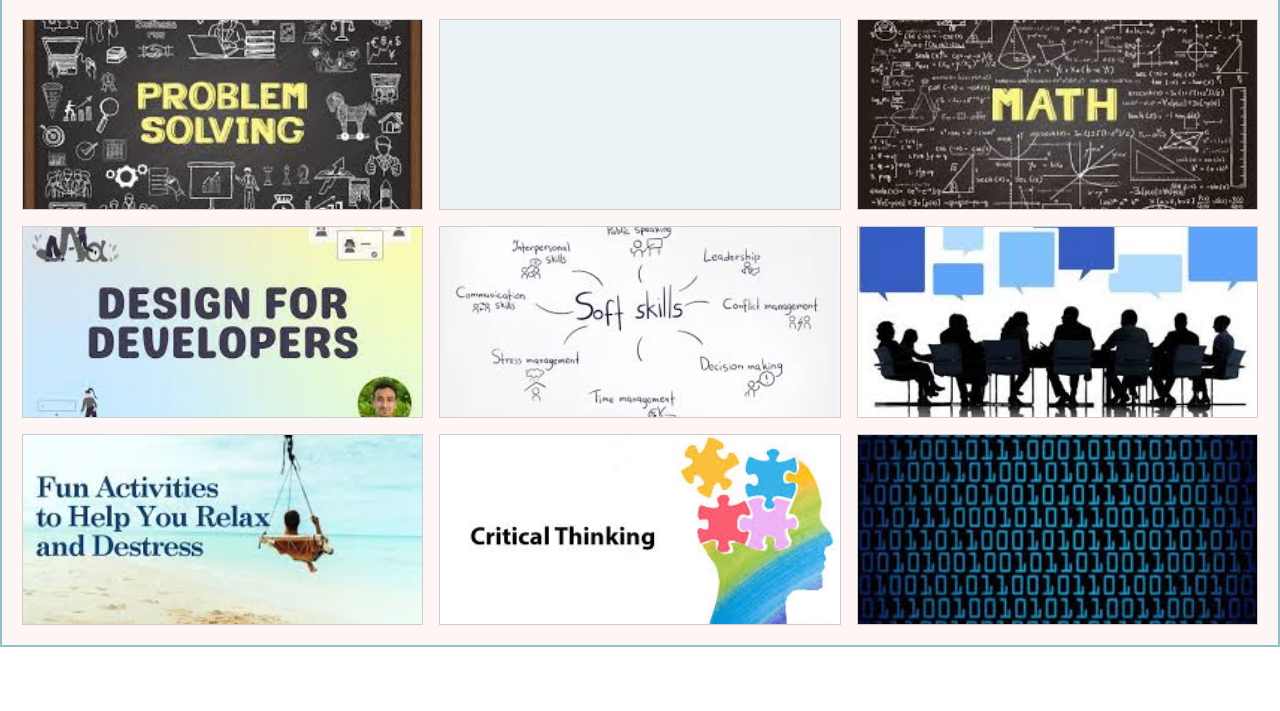
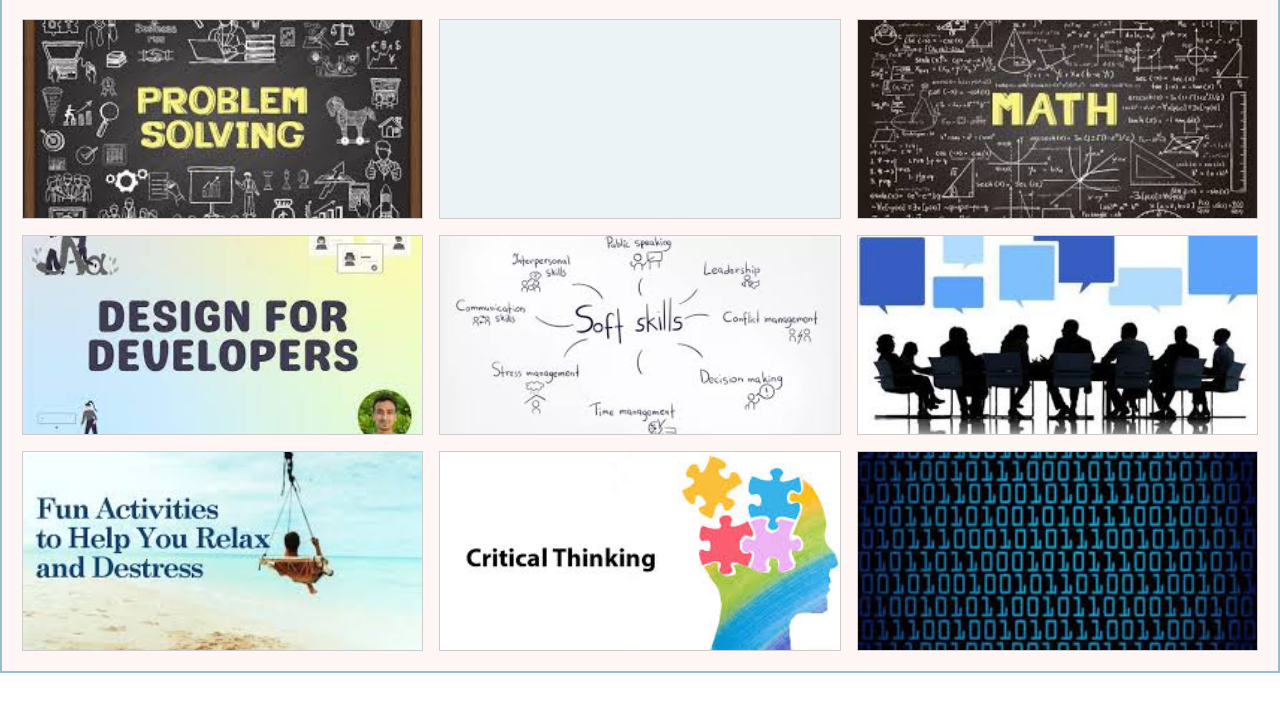
Before and after one commit to sravanr788/grids, a plain HTML site: page index.html in a window 1280 px wide. Shown: the part 43-754 px from the top of the page. Drawn offline with Linux system fonts and the light colour scheme.

Commit message:
Add files via upload

```diff
--- a/style.css
+++ b/style.css
@@ -20,12 +20,13 @@ nav {
 .container {
   display: grid;
   border: 2px solid rgb(146, 193, 200);
-  height: 650px;
+  /* height: 650px; */
   background-color: #FEF5F5;
 
 
   /* grid template */
   grid-template-columns: repeat(3, 1fr);
+  grid-auto-rows: 200px;
 
   /* grid column gap */
   grid-column-gap: 16px;
@@ -39,17 +40,12 @@ nav {
   /* justify-content */
   justify-content: center;
 
-  /* align-items */
-  align-items: start;
-
 }
 
 .box {
   border: 1.5px solid #ccc;
   transition: transform 0.3s;
   object-fit: cover;
-  width: 100%;
-  height: 100%;
   background-size: cover;
   background-repeat: no-repeat;
   background-position: center center;
@@ -62,21 +58,6 @@ nav {
 
 .box>img {
   image-rendering: pixelated;
-}
-
-#b-2 {
-  background-color: chocolate;
-
-  /* ---------justify self ------- */
-  justify-self: start;
-
-  /* ---------align self ------- */
-  align-self: end;
-
-  /* grid-column-start:  */
-  grid-column-start: 3;
-  /* grid column end */
-  grid-column-end: 4;
 }
 
 
@@ -131,17 +112,18 @@ nav {
 
 @media all and (max-width: 768px) {
   .container {
-      grid-template-columns: repeat(2, 1fr);
-      background-color: #bacdb0;
+    grid-template-columns: repeat(2, 1fr);
+    background-color: #bacdb0;
   }
 }
 
 @media all and (max-width: 500px) {
   .container {
-      grid-template-columns: repeat(1, 1fr);
-      background-color: rgb(173, 201, 201);
+    grid-template-columns: repeat(1, 1fr);
+    background-color: rgb(173, 201, 201);
   }
-  nav{
+
+  nav {
     background-color: aqua;
   }
 }
```
